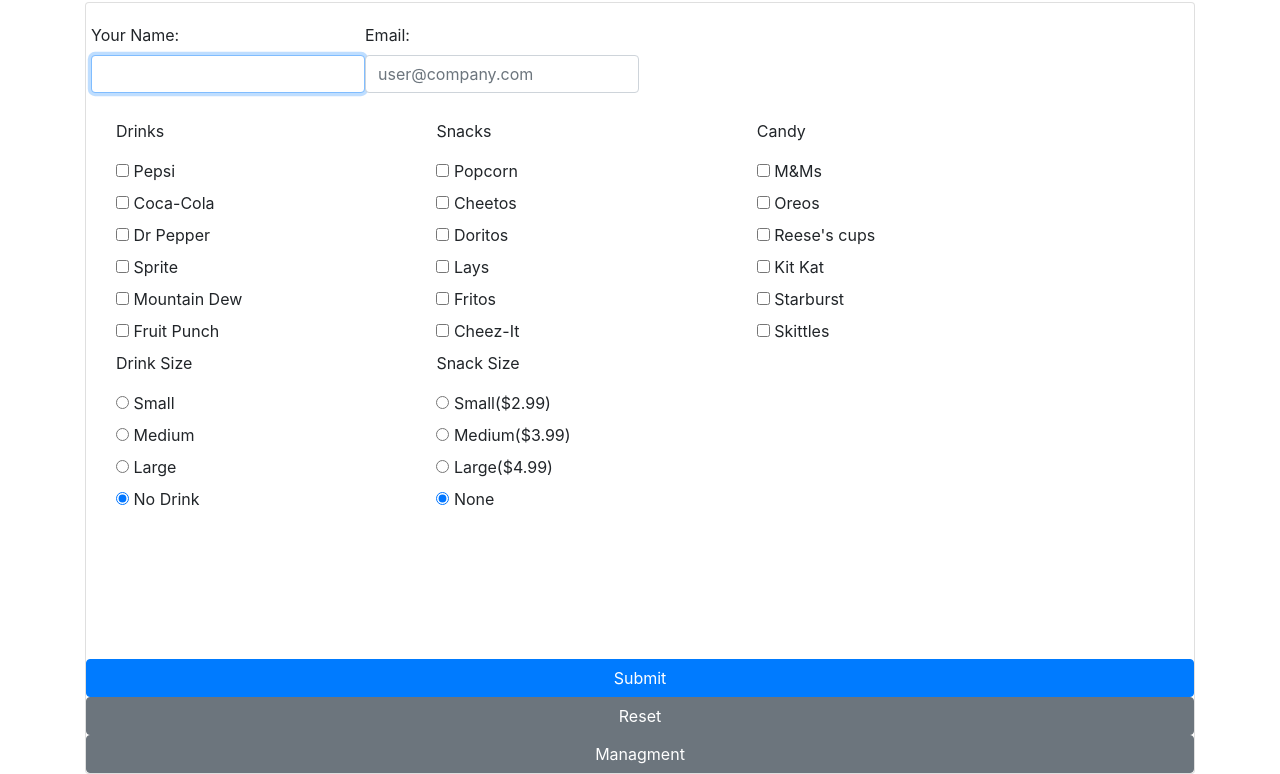
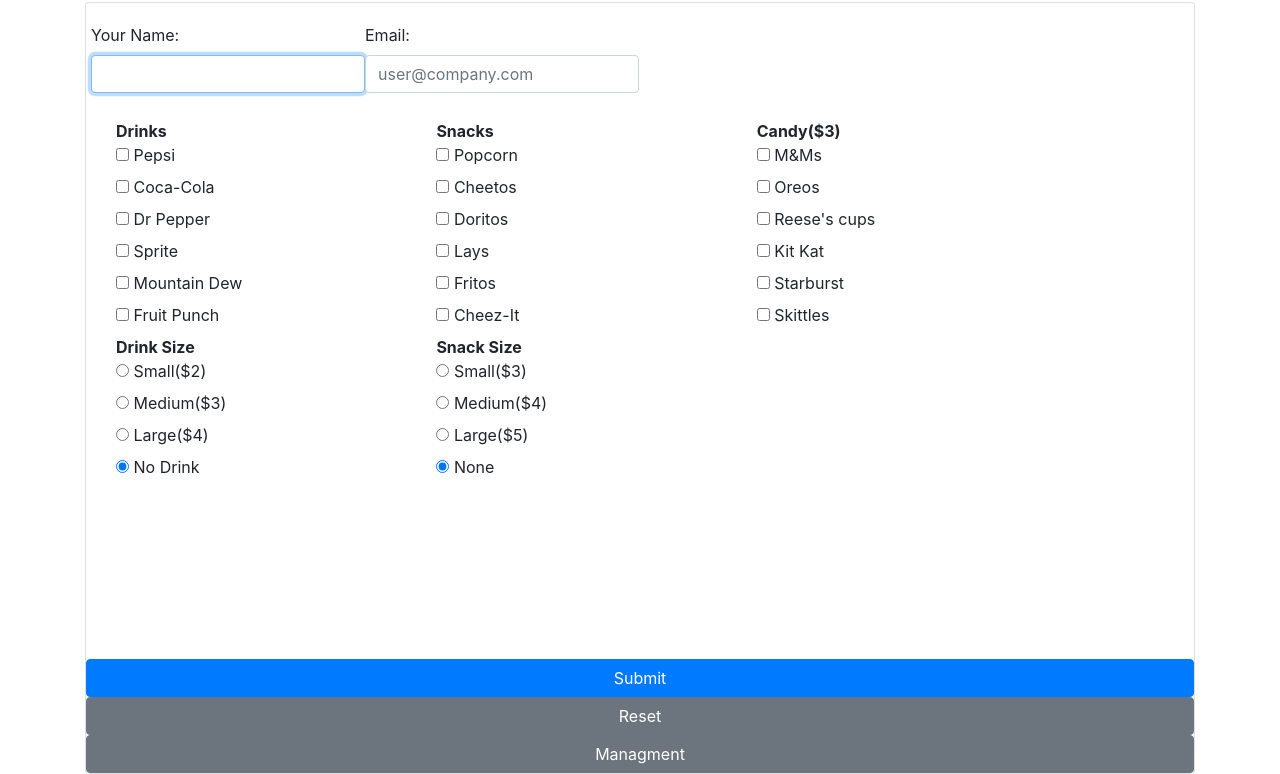
Before and after one commit to CTECH-IT/partner-shopping-project-cool-team, a plain HTML site: page index.html in a window 1280 px wide. Shown: the part 79-853 px from the top of the page. Drawn offline with nearby package versions, Linux system fonts and the light colour scheme.

Commit message:
gfkfkhghc

```diff
--- a/index.html
+++ b/index.html
@@ -35,9 +35,9 @@
             <div class="row">
                 <!-- column 1 -->
               <div class="column">
-                <p>
+                <b>
                   Drinks
-                </p>
+                </b>
                 <div class="radio">
                   <label>
                     <input type="checkbox" name="drink" value="Pepsi">
@@ -74,23 +74,23 @@
                     Fruit Punch
                   </label>
                 </div>
-                <p>Drink Size</p>
+                <b>Drink Size</b>
             <div class="radio">
               <label>
                 <input type="radio" name="size" value="small">
-                Small
+                Small($2)
               </label>
             </div>
             <div class="radio">
               <label>
                 <input type="radio" name="size" value="medium">
-                Medium
+                Medium($3)
               </label>
             </div>
             <div class="radio">
               <label>
                 <input type="radio" name="size" value="large">
-                Large
+                Large($4)
               </label>
             </div>
             <div class="radio">
@@ -118,7 +118,7 @@
           <div class="column">
 
             <!-- column 2 -->
-            <p>Snacks</p>
+            <b>Snacks</b>
             <div class="radio">
               <label>
                 <input type="checkbox" name="pop" value="Popcorn">
@@ -155,23 +155,23 @@
                 Cheez-It
               </label>
             </div>
-            <p>Snack Size</p>
+            <b>Snack Size</b>
             <div class="radio">
               <label>
                 <input type="radio" name="pop" value="Small">
-                Small($2.99)
+                Small($3)
               </label>
             </div>
             <div class="radio">
               <label>
                 <input type="radio" name="pop" value="Medium" checked>
-                Medium($3.99)
+                Medium($4)
               </label>
             </div>
             <div class="radio">
               <label>
                 <input type="radio" name="pop" value="Large">
-                Large($4.99)
+                Large($5)
               </label>
             </div>
             <div class="radio">
@@ -184,9 +184,9 @@
 
           <div class="column">
             <!-- column 3 -->
-            <p>
-              Candy
-            </p>
+            <b>
+              Candy($3)
+            </b>
 
 
           <div class="radio">
```
